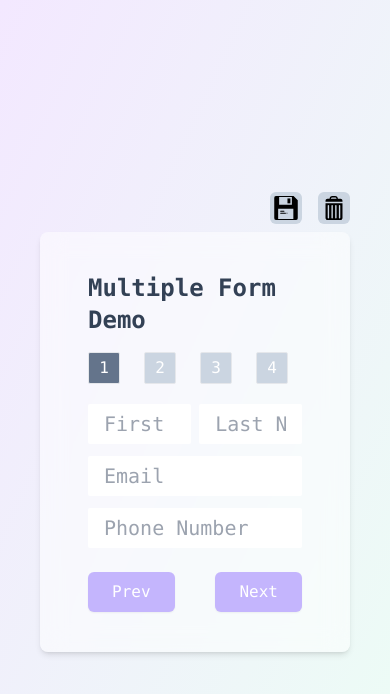
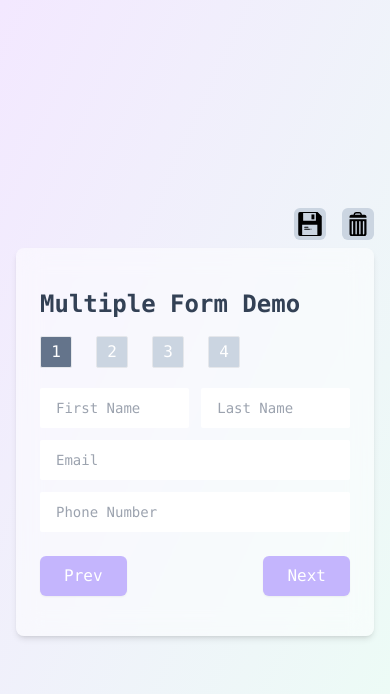
Before and after one commit to K4Lok/react-multiple-form-demo, a React (Vite) app: page / in a window 390 px wide. Shown: the top 694 px of the page. Built offline with nearby package versions, Linux system fonts and the light colour scheme.

Commit message:
fix mobile screen styling

```diff
--- a/src/App.jsx
+++ b/src/App.jsx
@@ -146,14 +146,14 @@ function App() {
       <div className="w-screen h-screen bg-gradient-to-br from-purple-100 to-emerald-50">
 
         {/* Form Wrapper */}
-        <div className="w-full max-w-lg h-full mx-auto px-10 flex flex-col justify-center items-center space-y-2">
+        <div className="w-full max-w-lg h-full mx-auto px-4 flex flex-col justify-center items-center space-y-2">
           {/* LocalStorage Button Group */}
           <div className="w-full flex space-x-4 justify-end items-center">
             <img src="/save.svg" onClick={saveLocalStorage}  className='w-8 h-8 px-1 py-1 bg-slate-300 hover:bg-slate-500 rounded-md active:scale-[102%] text-white' title="Save to LocalStorage" alt="Save to LocalStorage"/>
             <img src="/trash.svg" onClick={clearLocalStorage}  className='w-8 h-8 px-1 py-1 bg-slate-300 hover:bg-slate-500 rounded-md active:scale-[102%] text-white' title="Clear LocalStorage" alt="Clear LocalStorage"/>
           </div>
           {/* Form Container*/}
-          <div className="w-full font-mono space-y-4 mx-auto px-12 bg-white/50 shadow-md backdrop-blur-md py-10 rounded-lg">
+          <div className="w-full font-mono space-y-4 mx-auto px-6 md:px-12 bg-white/50 shadow-md backdrop-blur-md py-10 rounded-lg">
             {/* Form Header */}
             <div className="flex flex-col">
               <h1 className='text-2xl font-extrabold text-slate-700'>Multiple Form Demo</h1>
--- a/src/components/Input.jsx
+++ b/src/components/Input.jsx
@@ -4,7 +4,7 @@ export default function Input(props) {
   return (
     <label className='space-y-1 inline-block shrink' style={{flexBasis: props.span}} htmlFor={props.id}>
         <p className='text-xl capitalize'>{props.name}</p>
-        <input id={props.id} {...props} style={{flex: props.span}} className='w-full h-10 rounded-sm text-xl text-violet-300 focus:outline-purple-200 px-4'/>
+        <input id={props.id} {...props} style={{flex: props.span}} className='w-full h-10 rounded-sm text-sm md:text-xl text-violet-300 focus:outline-purple-200 px-4'/>
     </label>
   )
 }
```
